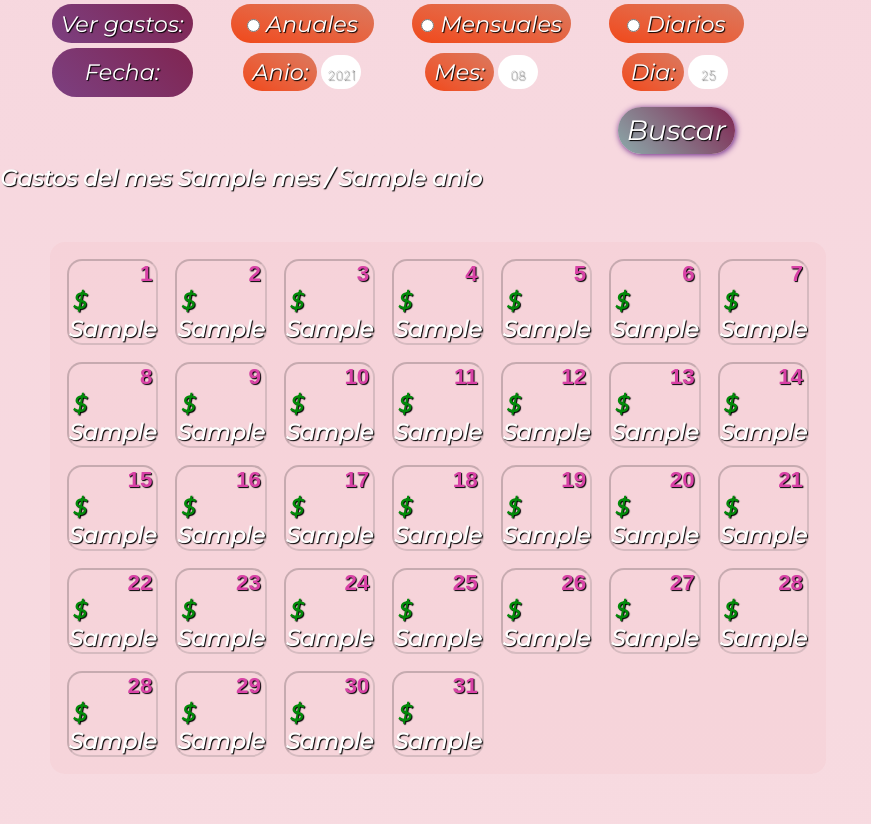
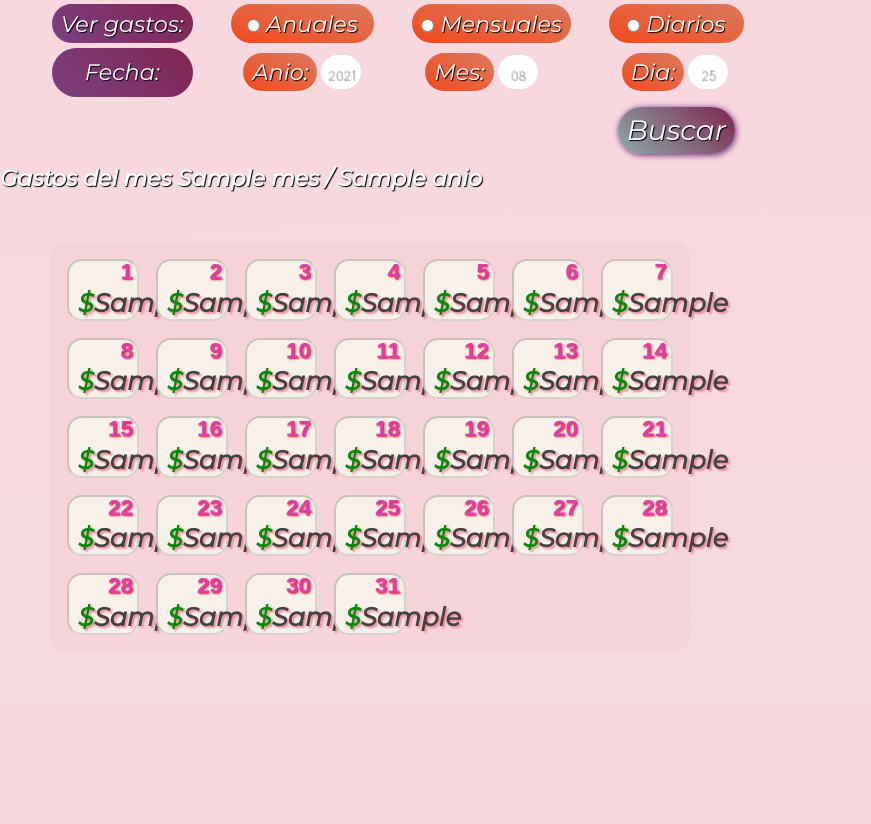
Before and after one commit to julianlastuvka/Budget, a Flask app: template templates/index.html in a window 1280 px wide. Shown: the part 347-1171 px from the top of the page, without its empty margins (0-871 px from the left). After the commit the page ends 982 px from the top, so only its background shows below. Run offline with Flask 2, Linux system fonts and the light colour scheme; the template is opened without the code that fills it: most values are stand-ins (such as "Sample title", 1, 10 or a date in 2020); some libraries are stand-ins or nearby versions.

Commit message:
table stying

```diff
--- a/app.py
+++ b/app.py
@@ -45,8 +45,6 @@ def procesar_gastos_mensuales(rows):
         gastos_diarios_del_mes[dia] = total_dia
 
     return gastos_diarios_del_mes
-
-
 
 
 @app.route("/", methods=["GET", "POST"])
--- a/static/styles.css
+++ b/static/styles.css
@@ -432,6 +432,8 @@ button{
     border: 2px rgba(0, 0, 0, 0.192) inset;
     width: 60px;
     border-radius: 15px;
+    background-color: rgb(247, 241, 234);
+    position: relative;
 
 }
 
@@ -440,12 +442,25 @@ button{
     text-align: right;
     margin-right: 4px;
     font-family:Arial, Helvetica, sans-serif;
+    text-shadow: 1px 1px 2px rgb(248, 2, 43);
+    position: relative;
+    bottom: 1.4vw;
+}
+
+.tabla-gastos-mensuales td h1{
+    color:rgb(68, 65, 65);
+    text-shadow: 2px 2px 2px rgb(241, 140, 157);
+    font-size: 3.2vh;
+    position: absolute;
+    left: 25px;
+    bottom: 1px;
 }
 
 .tabla-gastos-mensuales tr td h1:nth-child(2){
     color: rgb(2, 138, 9);
     margin-left: 4px;
     margin-right: 0px;
+    left: 5px;
 }
 
 .tabla-gastos-mensuales tr td h1{
@@ -540,8 +555,4 @@ label{
     }
 
 
-
-
-
-
 }
```
Also changed, not shown: 12 other files.
